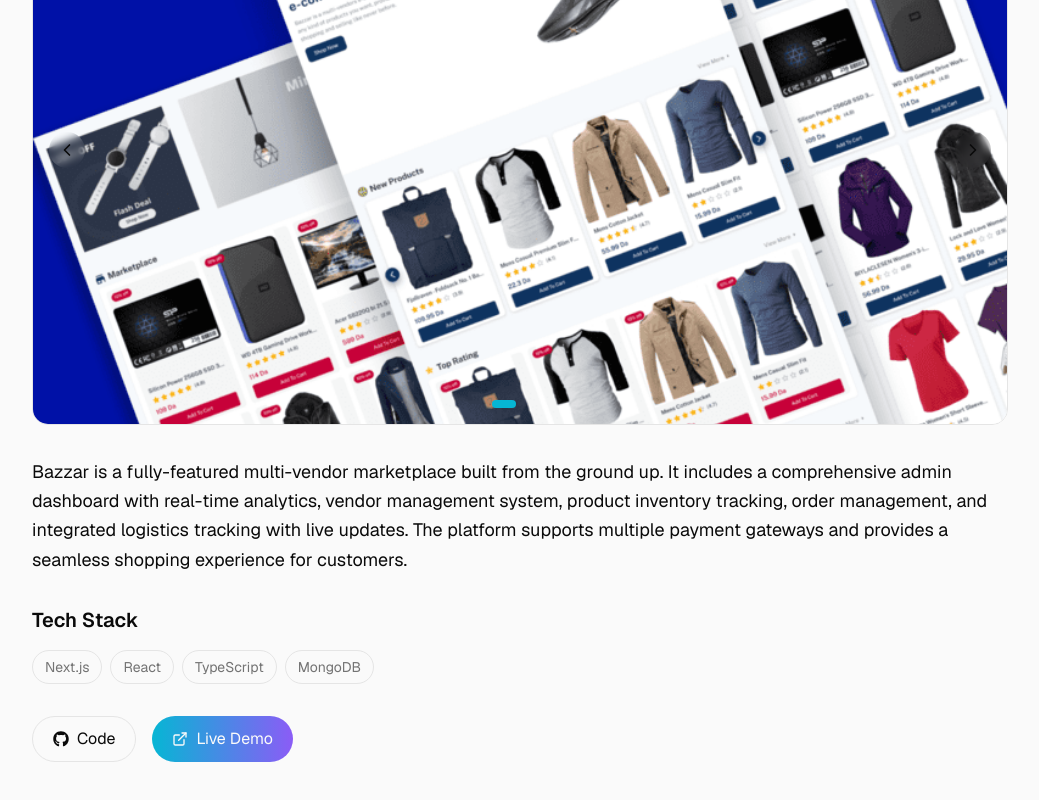
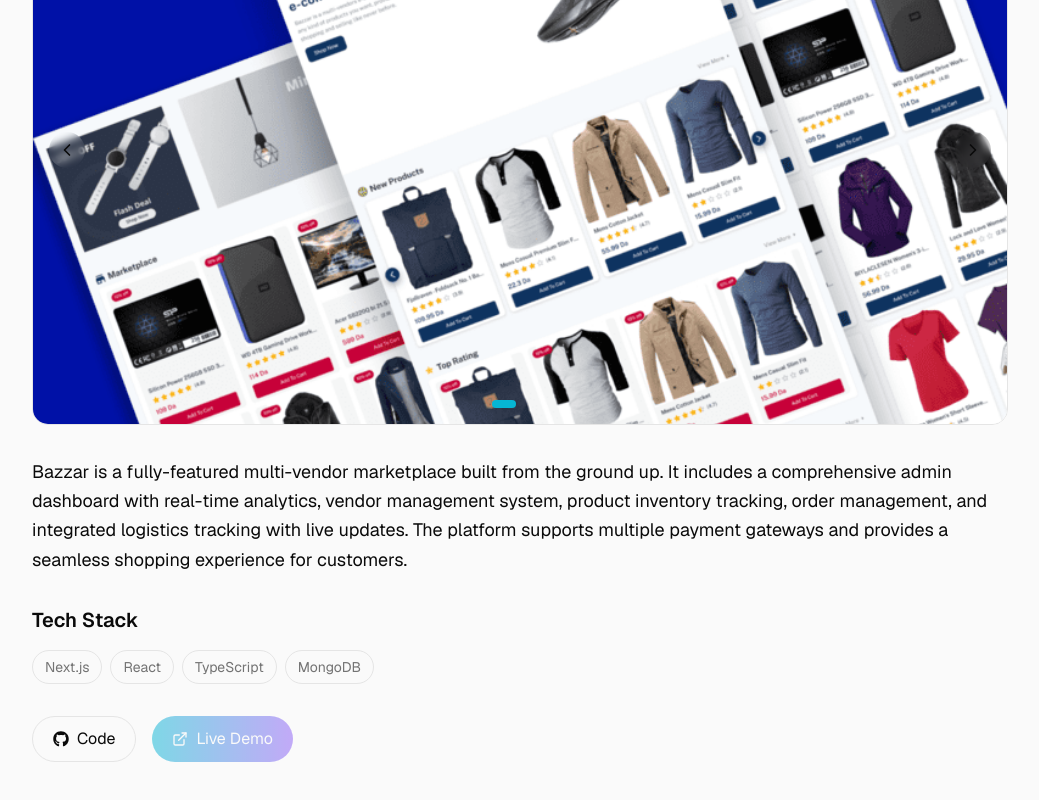
Before and after one commit to YanissGnz/portfolio, a Next.js app: page /projects/bazzar in a window 1280 px wide. Shown: the part 385-1185 px from the top of the page, without its empty margins (120-1159 px from the left). Built offline with nearby package versions, Linux system fonts and the light colour scheme.

Commit message:
Update project links, disable live demo button, fix logo redirect

```diff
--- a/src/app/projects/[slug]/page.tsx
+++ b/src/app/projects/[slug]/page.tsx
@@ -130,15 +130,12 @@ export default function ProjectDetail() {
             <FaGithub size={16} />
             Code
           </a>
-          <a
-            href={project.demo}
-            target="_blank"
-            rel="noopener noreferrer"
-            className="inline-flex items-center gap-2 px-5 py-2.5 rounded-full bg-gradient-to-r from-accent to-purple text-background hover:opacity-90 transition-opacity"
+          <button
+            className="inline-flex items-center gap-2 px-5 py-2.5 rounded-full bg-gradient-to-r from-accent to-purple text-background opacity-50 cursor-not-allowed"
           >
             <ExternalLink size={16} />
             Live Demo
-          </a>
+          </button>
         </motion.div>
       </div>
     </section>
--- a/src/components/navbar.tsx
+++ b/src/components/navbar.tsx
@@ -43,7 +43,12 @@ export function Navbar() {
     >
       <div className="max-w-6xl mx-auto px-6 flex items-center justify-between">
         <Link
-          href="#hero"
+          href="/"
+          scroll={false}
+          onClick={(e) => {
+            e.preventDefault();
+            window.location.href = "/#hero";
+          }}
           className="text-xl font-bold tracking-tight relative"
         >
           <span className="text-gradient">&lt;YG /&gt;</span>
--- a/src/data/projects.json
+++ b/src/data/projects.json
@@ -6,7 +6,7 @@
     "fullDescription": "Bazzar is a fully-featured multi-vendor marketplace built from the ground up. It includes a comprehensive admin dashboard with real-time analytics, vendor management system, product inventory tracking, order management, and integrated logistics tracking with live updates. The platform supports multiple payment gateways and provides a seamless shopping experience for customers.",
     "images": ["/project1.png", "/project1.png", "/project1.png"],
     "tech": ["Next.js", "React", "TypeScript", "MongoDB"],
-    "github": "https://github.com/YanissGnz/bazzar",
+    "github": "https://github.com/YanissGnz/hospital_managing_web",
     "demo": "#",
     "role": "Lead Developer"
   },
@@ -17,7 +17,7 @@
     "fullDescription": "Tes Clone is a pixel-perfect recreation of the Tesla website with immersive 3D vehicle models and smooth animations. Built with React Three Fiber for real-time 3D rendering, the site features interactive car configurators, color customization, and a showroom experience. Every detail from the scroll animations to the vehicle models has been carefully crafted to match the original Tesla experience.",
     "images": ["/project2.png", "/project2.png", "/project2.png"],
     "tech": ["Next.js", "React", "Three.js", "Tailwind CSS"],
-    "github": "https://github.com/YanissGnz/tes-clone",
+    "github": "https://github.com/YanissGnz/tes-concept-react-tree",
     "demo": "#",
     "role": "Frontend Developer"
   },
@@ -28,7 +28,7 @@
     "fullDescription": "MacOS Clone recreates the macOS desktop experience in the browser with remarkable fidelity. Features include a functional dock with app launch animations, a menu bar with real-time clock, draggable and resizable windows, a desktop with wallpaper, and working apps including a calculator, terminal, and notes. The project demonstrates deep understanding of UI/UX patterns and advanced CSS/JavaScript techniques.",
     "images": ["/project3.png", "/project3.png", "/project3.png"],
     "tech": ["Next.js", "React", "TypeScript", "Tailwind CSS"],
-    "github": "https://github.com/YanissGnz/macos-clone",
+    "github": "https://github.com/YanissGnz/macos",
     "demo": "#",
     "role": "Frontend Developer"
   },
@@ -38,8 +38,8 @@
     "description": "An end-to-end full-stack e-commerce solution engineered for tracking, ordering, and managing home appliance inventories.",
     "fullDescription": "Home Art is a complete e-commerce platform designed for home appliance retailers. It features a product catalog with advanced filtering, shopping cart with real-time price calculations, order management system, user authentication, and an admin panel for inventory management. The platform is optimized for performance with server-side rendering and incremental static regeneration for fast page loads.",
     "images": ["/project4.png", "/project4.png", "/project4.png"],
-    "tech": ["Next.js", "Node.js", "PostgreSQL", "Tailwind CSS"],
-    "github": "https://github.com/YanissGnz/home-art",
+    "tech": ["Reactjs", "Node.js", "MySQL", "Material UI"],
+    "github": "https://github.com/YanissGnz/Home_Art",
     "demo": "#",
     "role": "Full-Stack Developer"
   }
```
